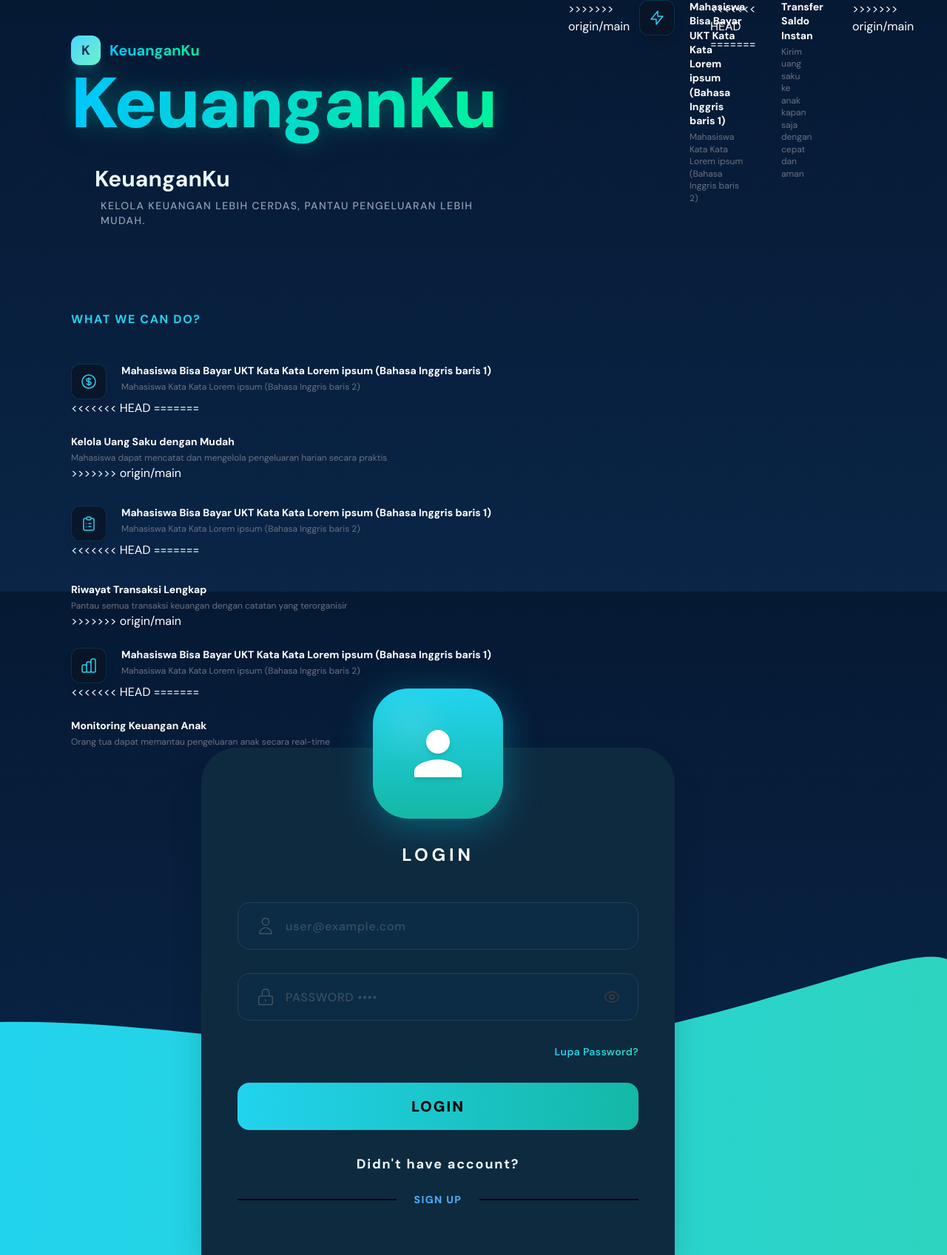
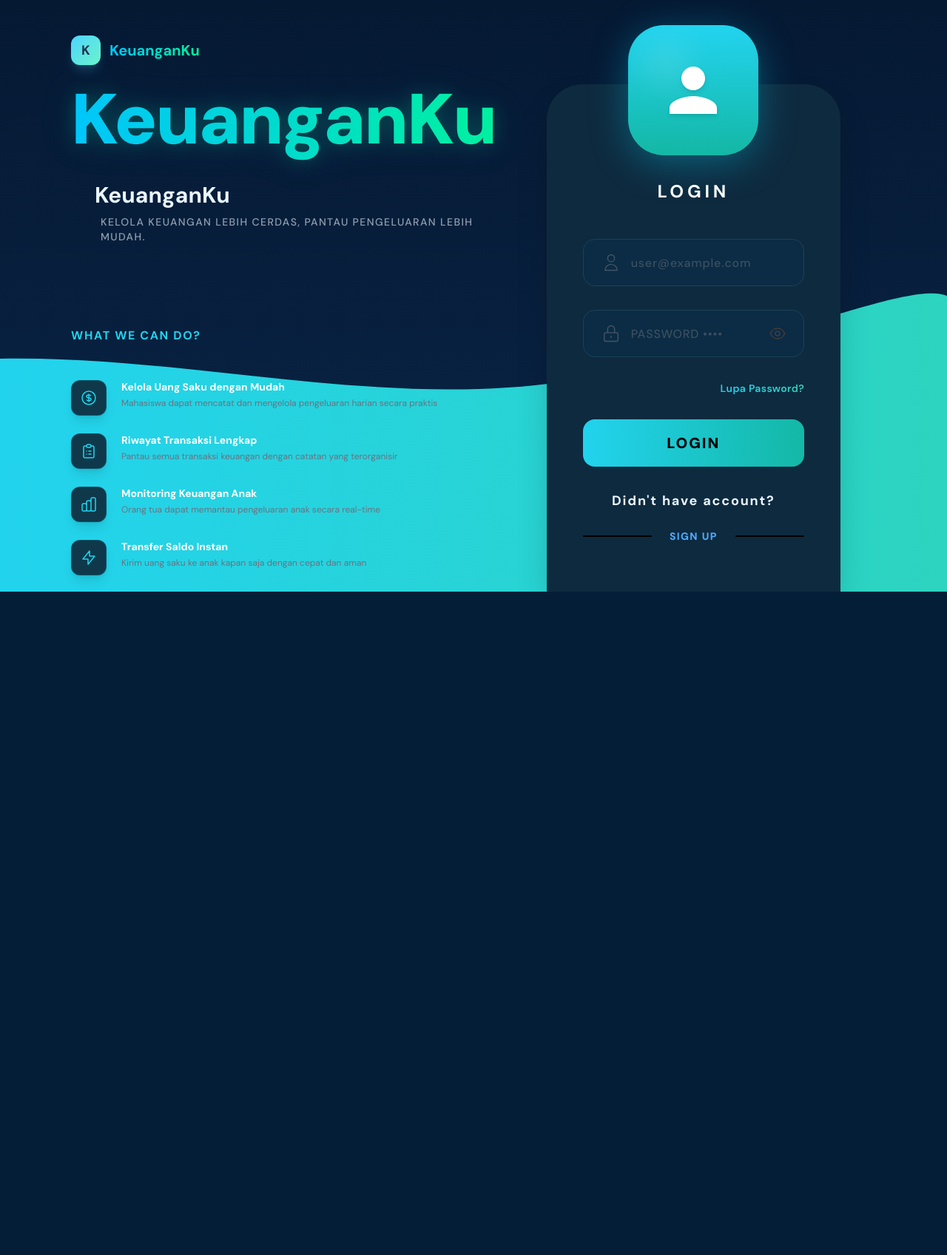
Before and after one commit to chandra7251/kelompok-15, a PHP site: page /index.php?page=login in a window 1280 px wide. Shown: the whole page at 74% size. After the commit the page ends 800 px from the top, so only its background shows below. Run offline with PHP 8.4, Linux system fonts and the light colour scheme; some libraries are stand-ins or nearby versions.

Commit message:
fix views wkwkkw

```diff
--- a/Kelompok-15/database.sql
+++ b/Kelompok-15/database.sql
@@ -1,4 +1,3 @@
-DROP DATABASE IF EXISTS `web_keuangan_mahasiswa_dan_kurs_otomatis`;
 CREATE DATABASE `web_keuangan_mahasiswa_dan_kurs_otomatis` CHARACTER SET utf8mb4 COLLATE utf8mb4_unicode_ci;
 USE `web_keuangan_mahasiswa_dan_kurs_otomatis`;
 
--- a/Kelompok-15/views/auth/login.php
+++ b/Kelompok-15/views/auth/login.php
@@ -71,21 +71,10 @@ ob_start();
                                 </svg>
                             </div>
                             <div>
-                                <p class="text-white font-bold text-sm leading-snug">Mahasiswa Bisa Bayar UKT Kata Kata
-                                    Lorem ipsum (Bahasa Inggris baris 1)</p>
-                                <p class="text-gray-500 text-xs mt-1 leading-snug">Mahasiswa Kata Kata Lorem ipsum (Bahasa
-                                    Inggris baris 2)</p>
+                                <p class="text-white font-bold text-sm leading-snug"><?= $f['title'] ?></p>
+                                <p class="text-gray-500 text-xs mt-1 leading-snug"><?= $f['desc'] ?></p>
                             </div>
                         </div>
-<<<<<<< HEAD
-=======
-                        <!-- Text -->
-                        <div>
-                            <p class="text-white font-bold text-sm leading-snug"><?= $f['title'] ?></p>
-                            <p class="text-gray-500 text-xs mt-1 leading-snug"><?= $f['desc'] ?></p>
-                        </div>
-                    </div>
->>>>>>> origin/main
                     <?php endforeach; ?>
                 </div>
             </div>
```
